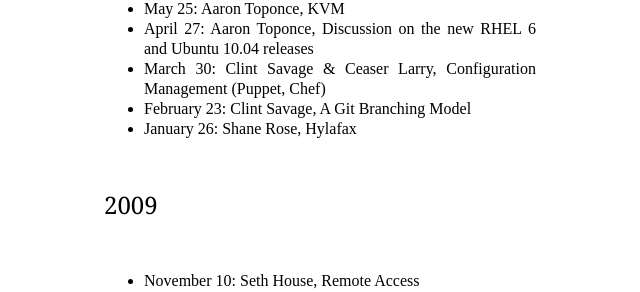
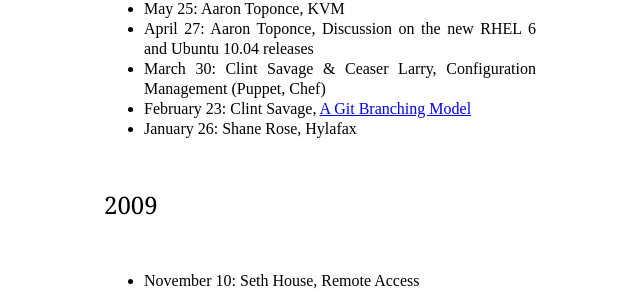
Before and after one commit to oalug/oalug.github.com, a Jekyll site: the page built from presentations.markdown, in a window 1280 px wide. Shown: the part 543-835 px from the top of the page, without its empty margins (284-924 px from the left). Built offline with Jekyll 4.4.1, drawn with Linux system fonts in a browser that asks for light colours; some web fonts are replaced; part of the change alters nothing that is shown.

```diff
--- a/presentations.markdown
+++ b/presentations.markdown
@@ -23,7 +23,7 @@ title: "Past Presentations"
 * May 25: Aaron Toponce, KVM
 * April 27: Aaron Toponce, Discussion on the new RHEL 6 and Ubuntu 10.04 releases
 * March 30: Clint Savage & Ceaser Larry, Configuration Management (Puppet, Chef)
-* February 23: Clint Savage, A Git Branching Model
+* February 23: Clint Savage, [A Git Branching Model](http://nvie.com/git-model)
 * January 26: Shane Rose, Hylafax
 
 2009
```
